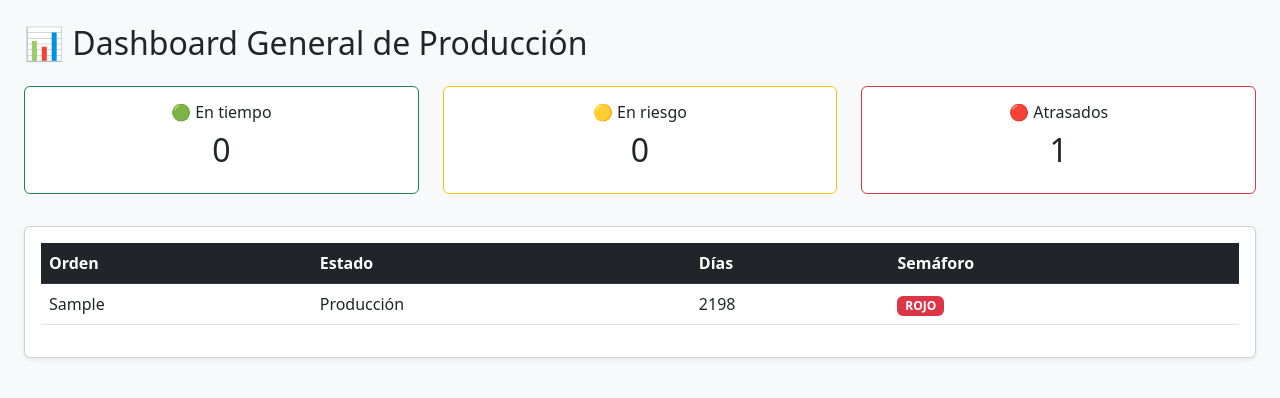
After one commit to supayhuasi/Etiqueta, a PHP site: page /dashboard.php in a window 1280 px wide. The commit adds this page. Shown: the top 398 px of the page. Run offline with PHP 8.4, Linux system fonts and the light colour scheme; tables that the repository leaves empty or names only in its code hold one stand-in row (values such as "Sample post").

Commit message:
se agrego un dashboard

```diff
--- /dev/null
+++ b/dashboard.php
@@ -0,0 +1,157 @@
+<?php
+require_once 'config.php';
+
+/*
+ SEMÁFOROS:
+ Estado 1 -> 2
+   >15 días amarillo
+   >20 días rojo
+
+ Estado 2 -> 3
+   >10 días amarillo
+   >15 días rojo
+*/
+
+// ==========================
+// PRODUCTOS + SEMÁFORO
+// ==========================
+$sql = "
+SELECT
+    p.id,
+    p.codigo_barra,
+    p.numero_orden,
+    p.estado_id,
+    DATEDIFF(NOW(), p.fecha_estado) AS dias_en_estado,
+
+    CASE
+        WHEN p.estado_id = 1 AND DATEDIFF(NOW(), p.fecha_estado) > 20 THEN 'rojo'
+        WHEN p.estado_id = 1 AND DATEDIFF(NOW(), p.fecha_estado) > 15 THEN 'amarillo'
+
+        WHEN p.estado_id = 2 AND DATEDIFF(NOW(), p.fecha_estado) > 15 THEN 'rojo'
+        WHEN p.estado_id = 2 AND DATEDIFF(NOW(), p.fecha_estado) > 10 THEN 'amarillo'
+
+        ELSE 'verde'
+    END AS semaforo
+
+FROM productos p
+WHERE p.estado_id < 4
+ORDER BY
+    semaforo = 'rojo' DESC,
+    semaforo = 'amarillo' DESC,
+    dias_en_estado DESC
+";
+
+$stmt = $pdo->query($sql);
+$productos = $stmt->fetchAll(PDO::FETCH_ASSOC);
+
+// ==========================
+// KPIs
+// ==========================
+$kpis = ['verde' => 0, 'amarillo' => 0, 'rojo' => 0];
+
+foreach ($productos as $p) {
+    $kpis[$p['semaforo']]++;
+}
+
+function estadoNombre($id) {
+    return match($id) {
+        1 => 'Producción',
+        2 => 'Cortado',
+        3 => 'Armado',
+        4 => 'Entregado',
+        default => 'Desconocido'
+    };
+}
+?>
+<!DOCTYPE html>
+<html lang="es">
+<head>
+<meta charset="UTF-8">
+<title>Dashboard Producción</title>
+<meta name="viewport" content="width=device-width, initial-scale=1">
+
+<link href="https://cdn.jsdelivr.net/npm/bootstrap@5.3.0/dist/css/bootstrap.min.css" rel="stylesheet">
+</head>
+
+<body class="bg-light">
+
+<div class="container-fluid p-4">
+
+<h2 class="mb-4">📊 Dashboard General de Producción</h2>
+
+<!-- KPIs -->
+<div class="row text-center mb-4">
+
+    <div class="col-md-4 mb-2">
+        <div class="card border-success">
+            <div class="card-body">
+                <h6>🟢 En tiempo</h6>
+                <h2><?= $kpis['verde'] ?></h2>
+            </div>
+        </div>
+    </div>
+
+    <div class="col-md-4 mb-2">
+        <div class="card border-warning">
+            <div class="card-body">
+                <h6>🟡 En riesgo</h6>
+                <h2><?= $kpis['amarillo'] ?></h2>
+            </div>
+        </div>
+    </div>
+
+    <div class="col-md-4 mb-2">
+        <div class="card border-danger">
+            <div class="card-body">
+                <h6>🔴 Atrasados</h6>
+                <h2><?= $kpis['rojo'] ?></h2>
+            </div>
+        </div>
+    </div>
+
+</div>
+
+<!-- Tabla -->
+<div class="card shadow-sm">
+<div class="card-body table-responsive">
+
+<table class="table table-hover align-middle">
+<thead class="table-dark">
+<tr>
+    <th>Orden</th>
+    <th>Estado</th>
+    <th>Días</th>
+    <th>Semáforo</th>
+</tr>
+</thead>
+<tbody>
+
+<?php foreach ($productos as $p):
+    $badge = match($p['semaforo']) {
+        'rojo' => 'danger',
+        'amarillo' => 'warning',
+        default => 'success'
+    };
+?>
+<tr>
+    <td><?= htmlspecialchars($p['numero_orden']) ?></td>
+    <td><?= estadoNombre($p['estado_id']) ?></td>
+    <td><?= $p['dias_en_estado'] ?></td>
+    <td>
+        <span class="badge bg-<?= $badge ?>">
+            <?= strtoupper($p['semaforo']) ?>
+        </span>
+    </td>
+</tr>
+<?php endforeach; ?>
+
+</tbody>
+</table>
+
+</div>
+</div>
+
+</div>
+
+</body>
+</html>
--- a/imprimir.php
+++ b/imprimir.php
@@ -36,7 +36,7 @@ $pdf->AddPage();
 // --------------------
 $logoPath = __DIR__ . '/logo.png';
 if (file_exists($logoPath)) {
-    $pdf->Image($logoPath, 6, 10, 20);
+    $pdf->Image($logoPath, 6, 30, 20);
 }
 
 // --------------------
--- a/includes/navbar.php
+++ b/includes/navbar.php
@@ -26,6 +26,9 @@ if (!isset($_SESSION)) {
         <li class="nav-item">
           <a class="nav-link" href="scan.php">Escaneo</a>
         </li>
+        <li class="nav-item">
+          <a class="nav-link" href="dashboard.php">📊 Dashboard</a>
+        </li>
 
         <?php if ($_SESSION['rol'] === 'admin'): ?>
         <li class="nav-item dropdown">
```
